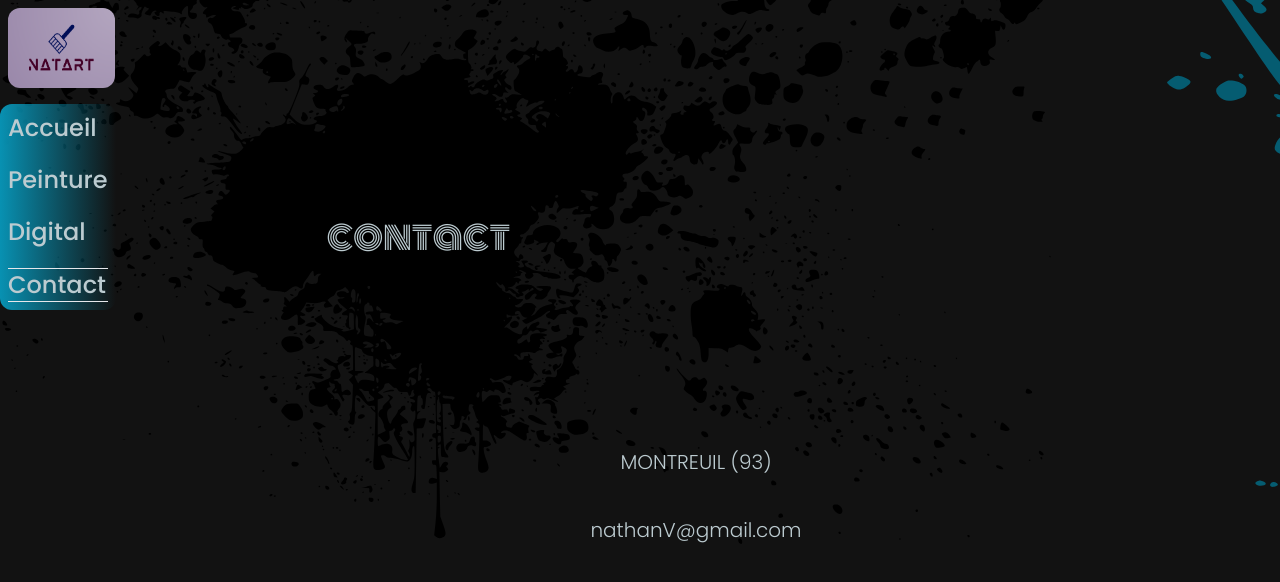
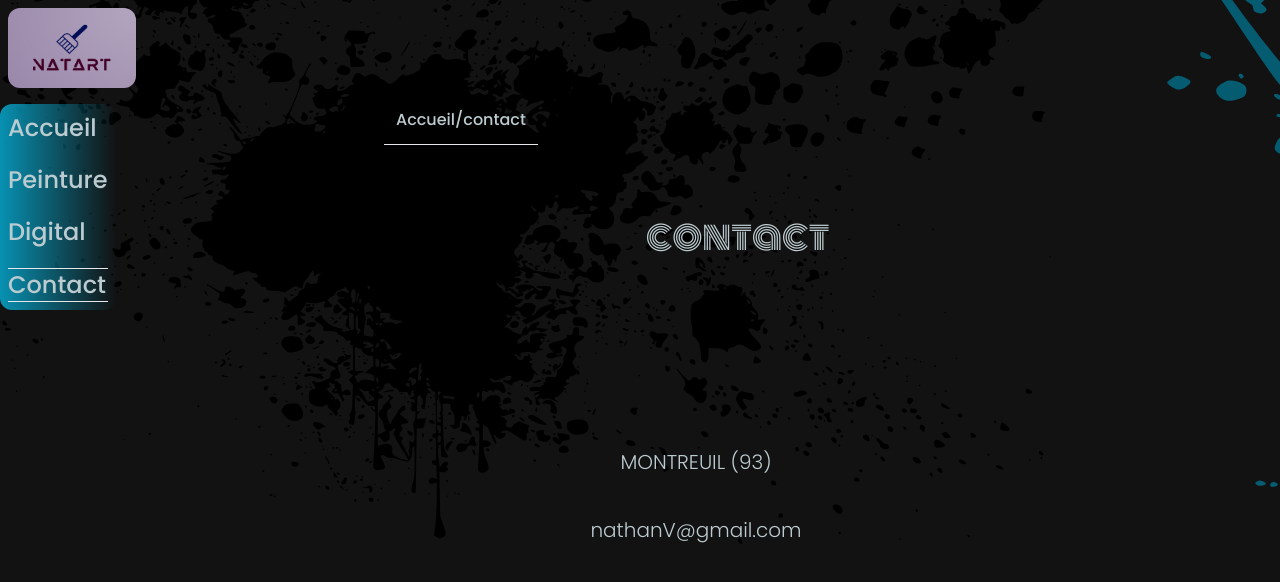
Before and after one commit to cundovar/frontDePeint, a React (Create React App) app: page /contact in a window 1280 px wide. Shown: the top 582 px of the page. Built offline with nearby package versions, Linux system fonts and the light colour scheme; no server answers.

Commit message:
code final presq

```diff
--- a/src/component/common/breadcrumb.tsx
+++ b/src/component/common/breadcrumb.tsx
@@ -10,11 +10,15 @@ interface BreadcrumbProps {
 const Breadcrumb: React.FC<BreadcrumbProps> = ({ categoryName,id,Name }) => {
   const location = useLocation();
   const paths = location.pathname.split('/').filter(x => x);
-
+  const isActive = location.pathname.includes("oeuvre") && !/\d/.test(location.pathname);
+  const handleFocus = (e: React.FocusEvent<HTMLLIElement>) => {
+    e.target.style.color = 'pink';
+  };
   return (
-    <nav className="breadcrumb fixed max-md:top-28  max-md:left-1/3 z-[999] top-30 left-96">
-      <ul className='flex'>
-        <li>
+    <nav className="breadcrumb fixed max-xl:top-28  max-xl:left-1/3 z-[999] top-30 left-96">
+      <ul className='flex xl:border-b p-3 '>
+        <li className={`hover:text-cyan-300 focus:outline-none focus:ring-2 onFocus={handleFocus}`}
+        onFocus={handleFocus}>
           <Link to="/">Accueil</Link>
         </li>
         {paths.map((path, index) => {
@@ -23,21 +27,22 @@ const Breadcrumb: React.FC<BreadcrumbProps> = ({ categoryName,id,Name }) => {
           // Check if the path is "oeuvre"
           if (path === "oeuvre") {
             return (
-              <li key={to} className="breadcrumb-item">
+             <li key={to} className={` focus:text-black hover:text-cyan-300`}
+             onFocus={handleFocus}>
                 <Link to={`/${categoryName}`}>/{categoryName}</Link>
               </li>
             );
           }
           if (path ===`${id}`) {
             return (
-              <li key={to} className="breadcrumb-item">
-               /{Name}
+              <li key={to} onFocus={handleFocus}>
+               / <span className='breadcumb-item'>{Name}</span>
               </li>
             );
           }
 
           return (
-            <li key={to} className="breadcrumb-item">
+            <li key={to} className="hover:text-cyan-300" onFocus={handleFocus}>
               <Link to={to}>/{path}</Link>
             </li>
           );
--- a/src/component/compoAccueil/compoAccueilLeft.jsx
+++ b/src/component/compoAccueil/compoAccueilLeft.jsx
@@ -28,8 +28,8 @@ const CompoAccueilLeft = () => {
     return <div>Chargement...</div>;
   }
   return (
-    <div className="article_left h-full md:overflow-y-scroll hover14 ">
-      <div className="one   ">
+    <div className="article_left xl:h-full  hover14 ">
+      <div className="one    ">
         <div className="w-full h-1/2 " >
           <h1 className="text-8xl font-title max-sm:text-2xl max-lg:text-4xl">DIGITAL</h1>
           {/* <img src={article}/> */}
@@ -42,7 +42,7 @@ const CompoAccueilLeft = () => {
 
 
       </div>
-      <div className="two  "></div>
+      <div className="two hidden "></div>
       <div className="three  ">
         <Link to="/peinture">
         <figure className="  overflow-hidden">
--- a/src/pages/accueil.js
+++ b/src/pages/accueil.js
@@ -19,22 +19,23 @@ export default function Accueil() {
   });
 
   return (
-    <div className="overflow-hidden  h-full">
+    <div className="overflow-hidden max-xl:mt-10 h-full">
       <Breadcrumb />
-    <section className="w-11/12  xl:flex absolute  overflow-y-scroll   max-md:mt-10 max-md:pb-96 h-full max-md:w-full  total right-0 ">
+    <section className="w-11/12  flex absolute  max-xl:flex-col-reverse overflow-y-scroll    max-xl:mt-10 max-xl:pb-96 h-full max-xl:w-full  total right-0 ">
 
-      <article className="  relative  h-full  w-4/12  max-xl:w-full  left flex flex-col items-end justify-end  ">
+      <article className=" relative   lg:w-4/12  max-xl:w-full h-full   left flex flex-col items-end justify-end  ">
+
         <div className="h-full w-full flex justify-center  items-center invisible xl:visible ">
           <h2 className="2xl:text-8xl xl:text-6xl   vertical ">ART</h2>
         </div>
-        <div className="flex   items-center xl:justify-end text_left max-sm:mt-0 p-3 max-md:pr-3   max-lg:mt-20 max-lg:mr-10 max-md:mr-0 max-xl:w-full   ">
-          <p className="text-justify 2xl:p-10 text-md xl:p-2  text_left_div ">
+        <div className="flex h-full  items-center xl:justify-end text_left max-sm:mt-0 p-3 max-md:pr-3   max-lg:mt-20 max-lg:mr-10 max-md:mr-0 max-xl:w-full   ">
+          <p className="text-justify 2xl:p-10 text-md xl:p-2   text_left_div ">
             {article.texte}
           </p>
         </div>
       </article>
 
-      <article className="  relative   w-full   lg:w-8/12 lg:overflow-y-scroll    text_right">
+      <article className="   relative  w-full   lg:w-8/12 xl:overflow-y-scroll    text_right">
         <CompoAccueilLeft />
       </article>
 
--- a/src/pages/contact.jsx
+++ b/src/pages/contact.jsx
@@ -1,5 +1,6 @@
 
 import React from "react";
+import Breadcrumb from "../component/common/breadcrumb";
 
 
 
@@ -10,14 +11,14 @@ const Contact = () => {
 
 
   return (
-    <div className="  min-h-full z-20 flex max-lg:flex-col max-lg:items-center justify-center   max-md:pb-40  md:ml-28 overflow-hidden max-md:pt-40 max-lg:mb-10 max-lg:overflow-y-scroll max-sm:mt-9   2xl:pr-10">
-
-      <div className="w-2/3 max-md:w-full max-md:items-center  max-sm:mt-10 flex flex-col justify-center">
-        <div className="mb-10 xl:ml-3 xl:w-2/3 2xl:w-full p-2">
-          <h1 className=" text-4xl  font-title ">contact</h1>
+    <div className="  min-h-full z-20 flex max-xl:flex-col max-lg:items-center justify-center    md:ml-28 overflow-hidden max-md:pt-8 max-lg:mb-10 max-lg:overflow-y-scroll max-sm:mt-9   2xl:pr-10">
+ <Breadcrumb/>
+      <div className="w-2/3 max-md:w-full max-xl:items-center   flex flex-col justify-center">
+        <div className="mb-10 xl:ml-3 xl:w-2/3 2xl:w-full p-2 2xl:justify-start flex justify-end  ">
+          <h1 className=" text-4xl  font-title  ">contact</h1>
         </div>
-        <div className="flex  max-md:w-full  h-96   max-md:flex-col max-md:space-y-5 max-md:mt-5  max-md:items-center max-md:m-auto   justify-center item-center ">
-          <div className="w-1/2 flex-col space-y-10 flex justify-center items-center ">
+        <div className="flex   max-md:w-full  h-96   max-md:flex-col max-md:space-y-5 max-md:mt-5  max-md:items-center max-md:m-auto   justify-center item-center ">
+          <div className="w-1/2 flex-col space-y-10   flex justify-center items-center ">
 
             <p className="text-xl">
                 MONTREUIL (93)</p>
--- a/src/pages/oeuvreId.tsx
+++ b/src/pages/oeuvreId.tsx
@@ -140,16 +140,16 @@ const ArticleDetailPage: React.FC = () => {
                     <h3 className="text-4xl max-md:hidden flex justify-center font-title max-md:text-2xl max-lg:text-4xl">{post.name}</h3>
                   </div>
                 </div>
-                <div className="w-4/12 xl:h-1/2 max-xl:w-full  xl:ml-5 2xl:mb-0 2xl:ml-0 absolute max-xl:relative flex items-start bottom-0 left-0 ">
+                <div className="w-4/12 xl:h-1/2 max-xl:w-full  xl:mb-5 xl:ml-5 2xl:mb-0 2xl:ml-0 absolute max-xl:relative flex items-start bottom-0 left-0 ">
                   <div className="2xl:w-10/12 m-auto h-full relative max-xl:overflow-hidden borde max-xl:w-full ">
                     <div className="absolute w-2/3 top-20 -right-1/2">
                       <img className="svg-icon" src="/images/background/tache.svg" alt="style" />
                     </div>
-
                     <Encadrement name="titre" url={post.name} isloading={isLoading} />
                     <Encadrement name="catégorie" url={categoryName} isloading={isLoading} />
                     <Encadrement name="thème" url={themeName} isloading={isLoading} />
-                    {post.description ? (
+
+      {post.description ? (
                       <Encadrement name="description" url={post.description} isloading={isLoading} />
                     ) : (
                       <p></p>
--- a/src/routes.jsx
+++ b/src/routes.jsx
@@ -23,7 +23,7 @@ const RoutesPage = () => {
                     <Link to="/" className='z-50'>
 
                         <div className="m-2 cursor-pointer z-50 ">
-                            <img className="  z-50 focus:outline-none active:bg-violet-900 focus:ring focus:ring-violet-900 hover:opacity-80 h-[5rem] rounded-xl" src="/images/logo/log.PNG" alt="logo" />
+                            <img className="  z-50 focus:outline-none active:bg-violet-900 focus:ring focus:ring-violet-900 hover:opacity-80 h-[5rem] min-w-[8rem] rounded-xl" src="/images/logo/log.PNG" alt="logo" />
                         </div>
 
                     </Link>
--- a/src/sass/responsive.scss
+++ b/src/sass/responsive.scss
@@ -48,7 +48,7 @@ width: 100%;
 
 }
 
-@media screen and (max-width: 777px) {
+@media screen and (max-width: 850px) {
 
     .nav{
         width: 95%;
--- a/src/sass/styles.css
+++ b/src/sass/styles.css
@@ -23,4 +23,8 @@ body {
   z-index: 1000 !important;
 }
 
+.breadcumb-item {
+  font-family: "Monoton", sans-serif;
+}
+
 /*# sourceMappingURL=styles.css.map */
--- a/src/sass/styles.scss
+++ b/src/sass/styles.scss
@@ -24,3 +24,9 @@ body{
   .close{
     z-index: 1000 !important;
   }
+
+//   breadcrumb
+
+.breadcumb-item{
+    font-family: "Monoton", sans-serif;
+}
```
Also changed, not shown: src/component/common/nav.tsx (+4 -4 lines), src/component/fetchOuvreByCategorie.tsx (+10 -4 lines), 1 other file (tests, documents, lock files or other folders).
